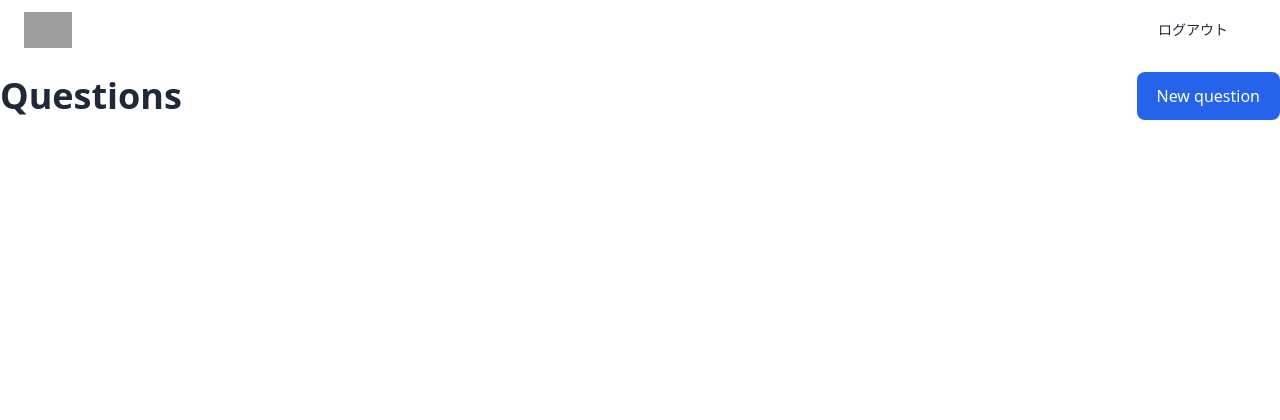
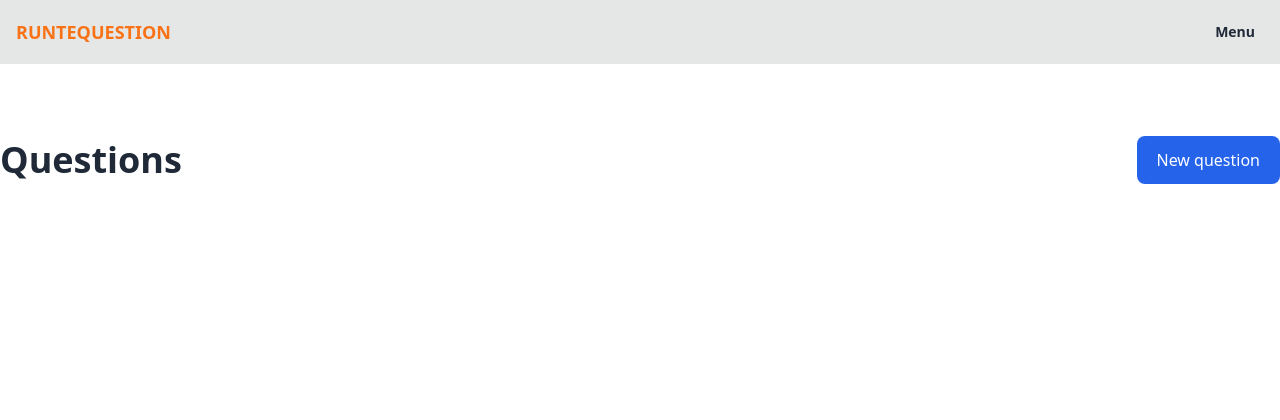
Before and after one commit to easyteam51/easyquestions, a Rails app: page / in a window 1280 px wide. Shown: the top 420 px of the page. Run offline with Rails 7, Linux system fonts and the light colour scheme; the visitor is signed in with stand-in values (Sample User, id 1); data that the repository does not hold is empty; style sheets or scripts are compiled from the project's sources; some libraries are stand-ins or nearby versions; grey boxes are pictures that could not be loaded.

Commit message:
headerの作成

```diff
--- a/app/views/shared/_header.html.erb
+++ b/app/views/shared/_header.html.erb
@@ -1,10 +1,22 @@
-<header class="w-full">
-  <nav class="fixed top-0 left-0 right-0 bg-white border-gray-200 px-4 lg:px-6 py-2.5 dark:bg-gray-800">
+<header class="w-full navbar bg-base-300">
     <div class="flex justify-between items-center w-full">
-      <%= link_to image_tag("https://flowbite.com/docs/images/logo.svg", class: "mr-3 h-6 sm:h-9", alt: "Flowbite Logo"), root_path %>
-      <div class="flex">
-        <%= link_to 'ログアウト', destroy_user_session_path, method: :delete, data: { turbo_method: :delete }, class: "text-gray-800 dark:text-white hover:bg-gray-50 focus:ring-4 focus:ring-gray-300 font-medium rounded-lg text-sm px-4 lg:px-5 py-2 lg:py-2.5 mr-2 dark:hover:bg-gray-700 focus:outline-none dark:focus:ring-gray-800" %>
+      <div class="flex-1 px-2 lg:flex-none">
+        <%= link_to 'RUNTEQUESTION', root_path, class: "text-lg font-bold text-orange-500" %>
+      </div>
+      <div class="dropdown dropdown-end">
+        <div tabindex="0" role="button" class="btn btn-ghost rounded-btn">Menu</div>
+          <ul tabindex="0" class="menu dropdown-content z-[1] p-2 shadow bg-base-100 rounded-box w-52 mt-4">
+            <li>
+              <%= link_to 'マイページ', "#", class: "hover:bg-base-100 focus:ring-4 focus:ring-gray-300 font-medium rounded-lg text-sm px-4 lg:px-5 py-2 lg:py-2.5 mr-2 dark:hover:bg-gray-700 focus:outline-none dark:focus:ring-gray-800" %>
+            </li>
+            <li>
+              <%= link_to '質問投稿', "#", class: "hover:bg-base-100 focus:ring-4 focus:ring-gray-300 font-medium rounded-lg text-sm px-4 lg:px-5 py-2 lg:py-2.5 mr-2 dark:hover:bg-gray-700 focus:outline-none dark:focus:ring-gray-800" %>
+            </li>
+            <li>
+              <%= link_to 'ログアウト', destroy_user_session_path, method: :delete, data: { turbo_method: :delete }, class: "hover:bg-base-100 focus:ring-4 focus:ring-gray-300 font-medium rounded-lg text-sm px-4 lg:px-5 py-2 lg:py-2.5 mr-2 dark:hover:bg-gray-700 focus:outline-none dark:focus:ring-gray-800" %>
+            </li>
+          </ul>
+        </div>
       </div>
     </div>
-    </nav>
 </header>
```
Also changed, not shown: app/views/shared/_before_login_header.html.erb (+9 -9 lines), app/views/tops/index.html.erb (+0 -15 lines).
